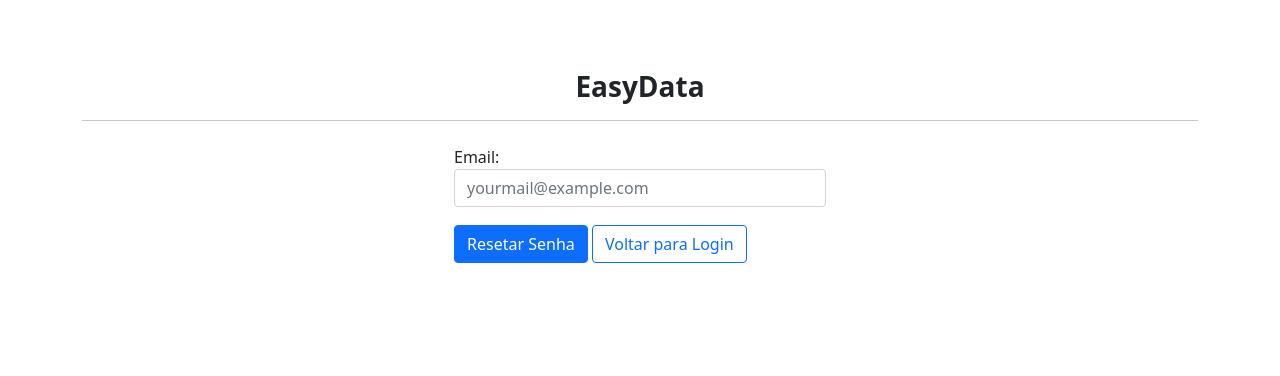
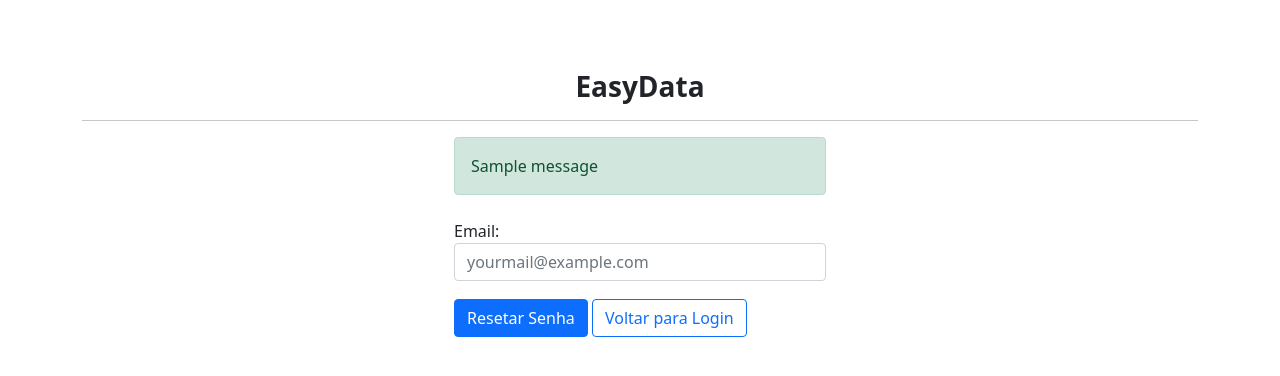
Before and after one commit to vitorbdiniz/EasyData, a Django app: page /forgot/ in a window 1280 px wide. Shown: the top 376 px of the page. Run offline with Django 3.2, Linux system fonts and the light colour scheme; tables that the repository leaves empty hold one stand-in row (values such as "Sample post"); one stand-in notice (Sample message) is shown.

Commit message:
Adiciona mensagem de erro esqueci a senha

```diff
--- a/apps/users/templates/forgot_pass.html
+++ b/apps/users/templates/forgot_pass.html
@@ -4,6 +4,20 @@
 <div class="col-md-4 col-md-offset-4 panel-default" style="margin: 0 auto;">
     <form method='POST' action='.'>
     {% csrf_token %}
+    {% if messages %}
+        {% for message in messages %}
+            {% if message.level == DEFAULT_MESSAGE_LEVELS.ERROR %}
+                <div class="alert alert-danger" role="alert">
+                    {{ message }}
+                </div>
+            {% endif %}
+            {% if message.level == DEFAULT_MESSAGE_LEVELS.SUCCESS %}
+                <div class="alert alert-success" role="alert">
+                    {{ message }}
+                </div>
+            {% endif %}
+        {% endfor %}
+    {% endif %}
     <fieldset>
         <div class="form-group py-2">
             <label for="{{ form.email.id_for_label }}">{{ form.email.label }}:</label>
--- a/apps/users/views.py
+++ b/apps/users/views.py
@@ -61,7 +61,7 @@ def forgot(request):
                 message = "Clique aqui para resetar sua senha: %s" % uri
                 _send_mail_plain_text(message, email)
             except:
-                messages.error(request, 'Esse email não está cadastrado em nossa base. :(')
+                messages.error(request, 'Esse email não está cadastrado em nossa base.')
                 return redirect('forgot_password')
             messages.success(request, 'Email enviado com sucesso para ' + email)
             return redirect('login')
```
